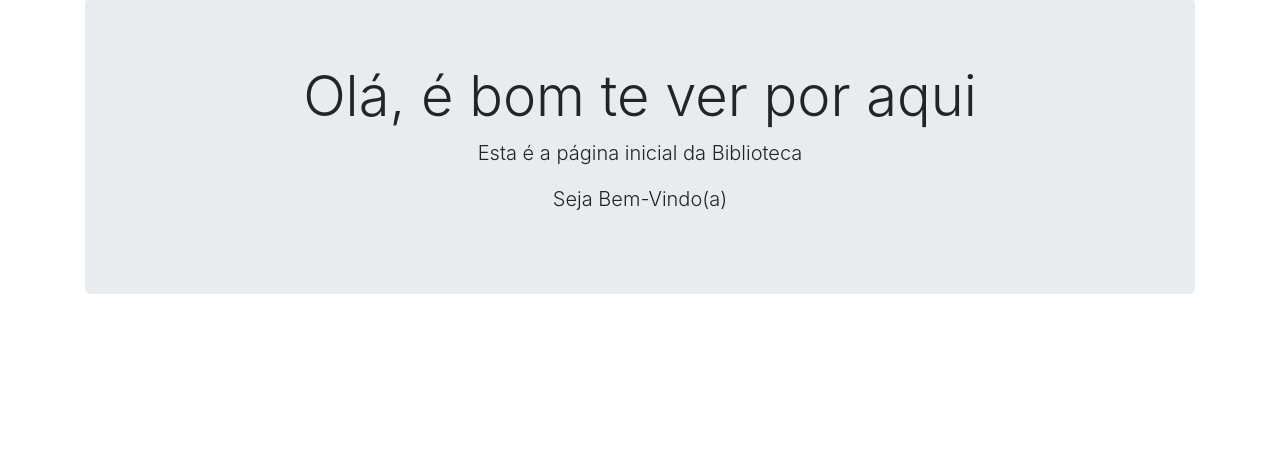
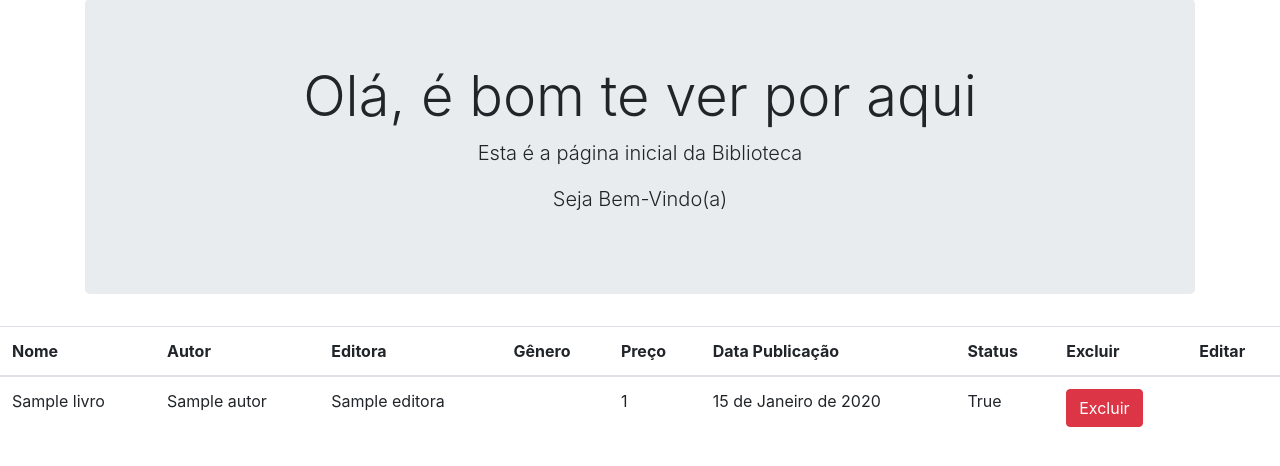
Before and after one commit to Flavinha29/BibliotecaG, a Django app: page / in a window 1280 px wide. Shown: the part 105-571 px from the top of the page. Run offline with Django 5.2, Linux system fonts and the light colour scheme; tables that the repository leaves empty hold one stand-in row (values such as "Sample post"); parts of the project's set-up code (start-up, migrations or seed data) failed here and were passed over; some libraries are stand-ins or nearby versions.

Commit message:
Add files via upload

```diff
--- a/app/templates/editora.html
+++ b/app/templates/editora.html
@@ -42,7 +42,7 @@
         </tr>
       </thead>
       <tbody>
-        {% for editora in editora %}
+        {% for editora in editoras %}
         <tr>
           <td>{{ editora.nome }}</td>
           <td>{{ editora.site }}</td>
--- a/app/templates/genero.html
+++ b/app/templates/genero.html
@@ -40,9 +40,9 @@
         </tr>
       </thead>
       <tbody>
-        {% for genero in genero %}
+        {% for genero in generos %}
         <tr>
-          <td>{{ genero.genero }}</td>
+          <td>{{ genero.nome }}</td>
         </tr>
         {% endfor %}
       </tbody>
--- a/app/templates/index.html
+++ b/app/templates/index.html
@@ -56,6 +56,42 @@
     </div>
   </div>
 
+  <table class="table">
+    <thead>
+    <tr>
+    <th scope="col">Nome</th>
+    <th scope="col">Autor</th>
+    <th scope="col">Editora</th>
+    <th scope="col">Gênero</th>
+    <th scope="col">Preço</th>
+    <th scope="col">Data Publicação</th>
+    <th scope="col">Status</th>
+    <th scope="col">Excluir</th>
+    <th scope="col">Editar</th>
+    </tr>
+    </thead>
+
+  <tbody>
+    {% for livro in livros %}
+    <tr>
+    <td>{{ livro.nome }}</td>
+    <td>{{ livro.autor }}</td>
+    <td>{{ livro.editora }}</td>
+    <td>
+    {% for genero in livro.genero.all %}
+    {{ genero.nome }}{% if not forloop.last %},
+    {% endif %}
+    {% endfor %}
+    </td>
+    <td>{{ livro.preco }}</td>
+    <td>{{ livro.data_plub }}</td>
+    <td>{{ livro.status }}</td>
+    <td><a href="delete/{{ livro.id }}"
+    class="btn btn-danger">Excluir</a></td>
+    </tr>
+    {% endfor %}
+    </tbody>
+  </table>
   <!-- Incluindo jQuery e Bootstrap JS -->
   <script src="https://code.jquery.com/jquery-3.5.1.slim.min.js"></script>
   <script src="https://cdn.jsdelivr.net/npm/popper.js@1.16.0/dist/umd/popper.min.js"></script>
--- a/app/templates/leitor.html
+++ b/app/templates/leitor.html
@@ -42,7 +42,7 @@
         </tr>
       </thead>
       <tbody>
-        {% for leitor in leitor %}
+        {% for leitor in leitores %}
         <tr>
           <td>{{ leitor.nome }}</td>
           <td>{{ leitor.email }}</td>
--- a/app/views.py
+++ b/app/views.py
@@ -1,10 +1,15 @@
 from django.shortcuts import render, redirect, get_object_or_404
 from .models import *
 from django.views import View
+from django.contrib import messages
+from .models import Livro
+from .forms import LivroForm
+
 
 class IndexView(View):
     def get(self, request, *args, **kwargs):
-        return render(request, 'index.html')
+        livros = Livro.objects.all()
+        return render(request, 'index.html', {'livros': livros})
 
 class LivrosView(View):
     def get(self, request, *args, **kwargs):
@@ -40,3 +45,36 @@ class GenerosView(View):
     def get(self, request, *args, **kwargs):
         generos = Genero.objects.all()
         return render(request, 'genero.html', {'generos': generos})
+
+class DeleteLivroView(View):
+    def get(self, request, id, *args, **kwargs):
+        livro = Livro.objects.get(id=id)
+        livro.delete()
+        messages.success(request, 'Livro excluído com sucesso!')  # Success message
+        return redirect('livros')
+
+class EditarLivroView(View):
+    template_name = 'editar_livro.html'
+
+    def get(self, request, id, *args, **kwargs):
+        livro = get_object_or_404(Livro, id=id)
+        form = LivroForm(instance=livro)
+        return render(request, self.template_name, {
+            'livro': livro,
+            'form': form
+        })
+
+    def post(self, request, id, *args, **kwargs):
+        livro = get_object_or_404(Livro, id=id)
+        form = LivroForm(request.POST, instance=livro)
+
+        if form.is_valid():
+            form.save()
+            messages.success(request, 'As edições foram salvas com sucesso.')
+            return redirect('editar', id=id)  # Redireciona de volta para a página de edição
+        else:
+            messages.error(request, 'Corrija os erros no formulário antes de enviar novamente.')
+            return render(request, self.template_name, {
+                'livro': livro,
+                'form': form
+            })
--- a/config/urls.py
+++ b/config/urls.py
@@ -1,5 +1,6 @@
 from django.contrib import admin
 from django.urls import path
+from django.views.generic import TemplateView
 from app.views import *
 
 urlpatterns = [
@@ -12,4 +13,11 @@ urlpatterns = [
     path('editor/', EditorasView.as_view(), name='editora'),
     path('leitor/', LeitoresView.as_view(), name='leitor'),
     path('genero/', GenerosView.as_view(), name='genero'),
+
+    path('admin/', admin.site.urls),
+   # path('', ConsultaView.as_view(), name='livros'),
+   # path('reserva/', ReservaView.as_view(),name='reserva'),
+    path('delete/<int:id>/', DeleteLivroView.as_view(),name='delete'),
+
+    path('editar/<int:id>/', EditarLivroView.as_view(), name='editar'),
 ]
```
Also changed, not shown: app/forms.py (added, +23 -0 lines), app/templates/autor.html (+5 -15 lines), app/templates/cidade.html (+6 -16 lines).
